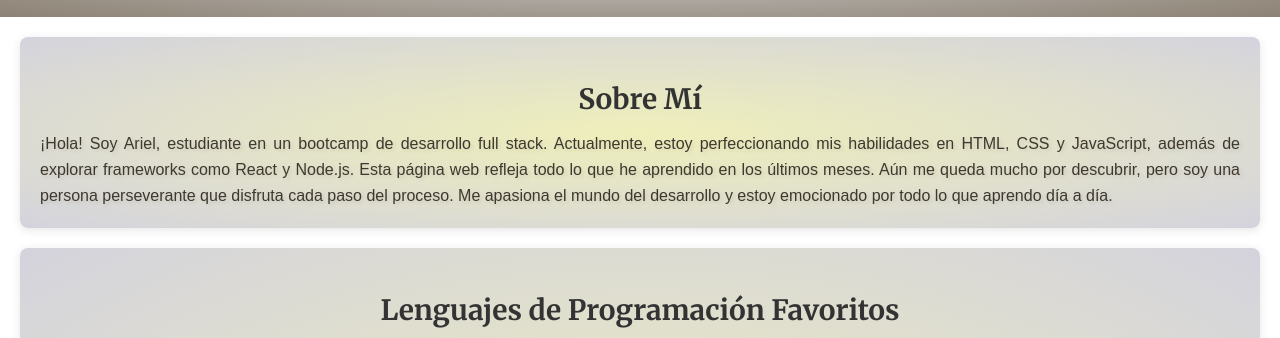
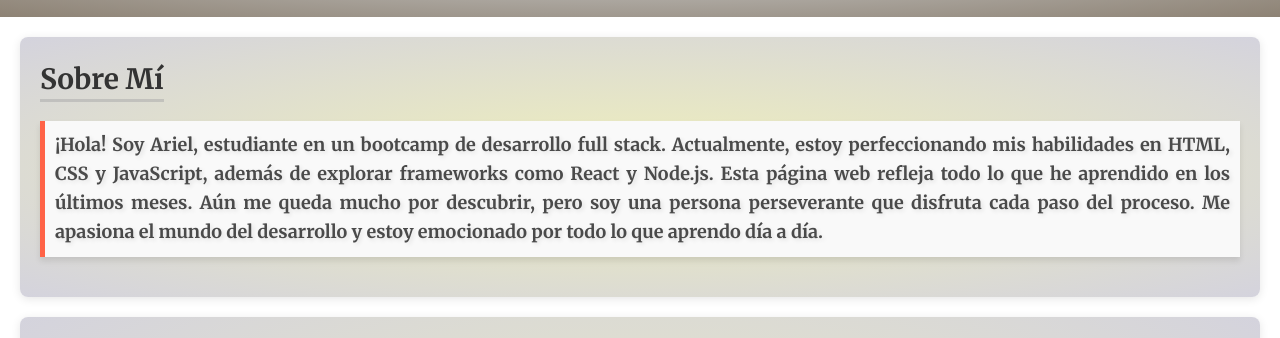
Before and after one commit to ariel1092/Carta_de_presentacion, a website: page index.html in a window 1280 px wide. Shown: the part 108-446 px from the top of the page. Drawn offline with Linux system fonts and the light colour scheme.

Commit message:
se cambiaron los estilos

```diff
--- a/styles/styles.css
+++ b/styles/styles.css
@@ -25,14 +25,28 @@ h1 {
 
 
 h2 {
-    color: #333; /* Color gris oscuro para un buen contraste y legibilidad */
-    font-weight: 700; /* Mayor énfasis y destaque */
-    font-style: normal; /* Normaliza el estilo para mejorar la legibilidad */
-    font-size: 28px; /* Tamaño adecuado para destacar pero no dominar */
-    margin-top: 20px; /* Espacio arriba para separación visual */
-    margin-bottom: 10px; /* Espacio abajo para separación con otros elementos */
-    text-align: center; /* Alinea el texto al centro para uniformidad en la sección */
-    font-family: 'Merriweather', serif; /* Consistencia con la fuente del título principal */
+    display: inline; /* Ajusta el ancho del fondo al texto */
+    color: #333; /* Color del texto */
+    font-weight: 700; /* Peso de la fuente */
+    font-size: 28px; /* Tamaño de la fuente */
+    margin-top: 20px; /* Espacio arriba */
+    margin-bottom: 10px; /* Espacio abajo */
+    text-align: center; /* Alineación del texto */
+    font-family: 'Merriweather', serif; /* Fuente */
+
+    /* Subrayado con fondo */
+    position: relative; /* Necesario para posicionar el fondo */
+    padding-bottom: 5px; /* Espacio entre el texto y la línea */
+}
+
+h2::after {
+    content: ''; /* Necesario para mostrar el pseudo-elemento */
+    position: absolute; /* Posiciona el pseudo-elemento en relación al h2 */
+    left: 0; /* Alinea a la izquierda */
+    bottom: 0; /* Coloca la línea al fondo */
+    width: 100%; /* Ancho igual al del texto */
+    height: 3px; /* Grosor de la línea */
+    background-color: #aaaaaa82; /* Color de la línea */
 }
 
 
@@ -47,9 +61,7 @@ h3 {
 p {
     color: #3f382e;
     text-align: center;
-
     text-shadow: 2px 2px 4px rgba(0, 0, 0, 0.1);
-
 }
 
 section {
@@ -61,7 +73,18 @@ section {
     box-shadow: 0 2px 10px rgba(0, 0, 0, 0.1);
 }
 section p {
-    text-align: justify;
+    color: #4a4a4a; /* Color del texto, gris oscuro para una buena legibilidad */
+    font-size: 18px; /* Tamaño de fuente cómodo para lectura */
+    line-height: 1.6; /* Espaciado entre líneas para mejorar la legibilidad */
+    margin: 20px 0; /* Espacio arriba y abajo del párrafo */
+    padding: 10px; /* Espacio interno para evitar que el texto toque los bordes */
+    border-left: 5px solid #ff6347; /* Línea vertical a la izquierda para énfasis */
+    background-color: #f9f9f9; /* Fondo ligeramente gris para resaltar el texto */ /* Bordes redondeados para un aspecto más suave */
+    font-family: 'Merriweather', serif; /* Fuente serif para elegancia y legibilidad */
+    /* Ancho máximo para evitar líneas demasiado largas */
+    text-align: justify; /* Justifica el texto para una presentación ordenada */
+    box-shadow: 0 4px 6px rgba(0, 0, 0, 0.1); /* Sombra sutil para profundidad */
+
 }
 
 .cards-container {
```
